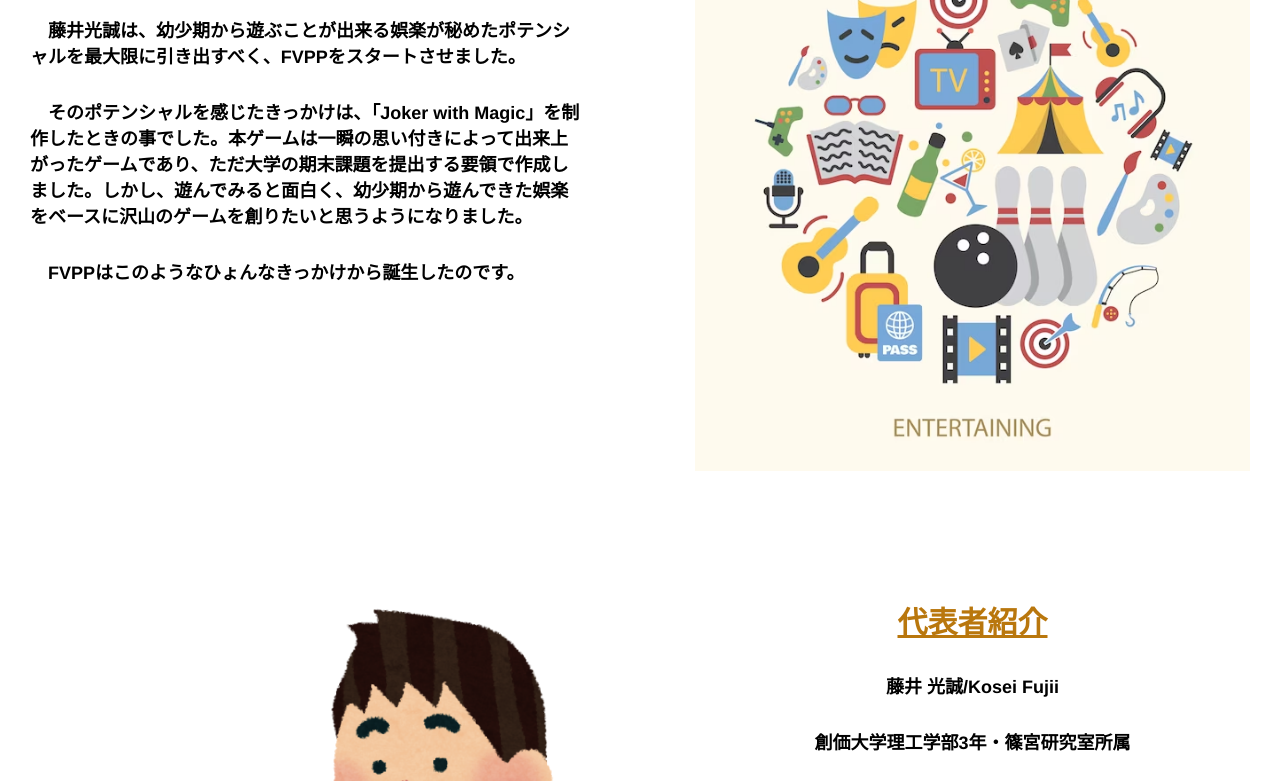
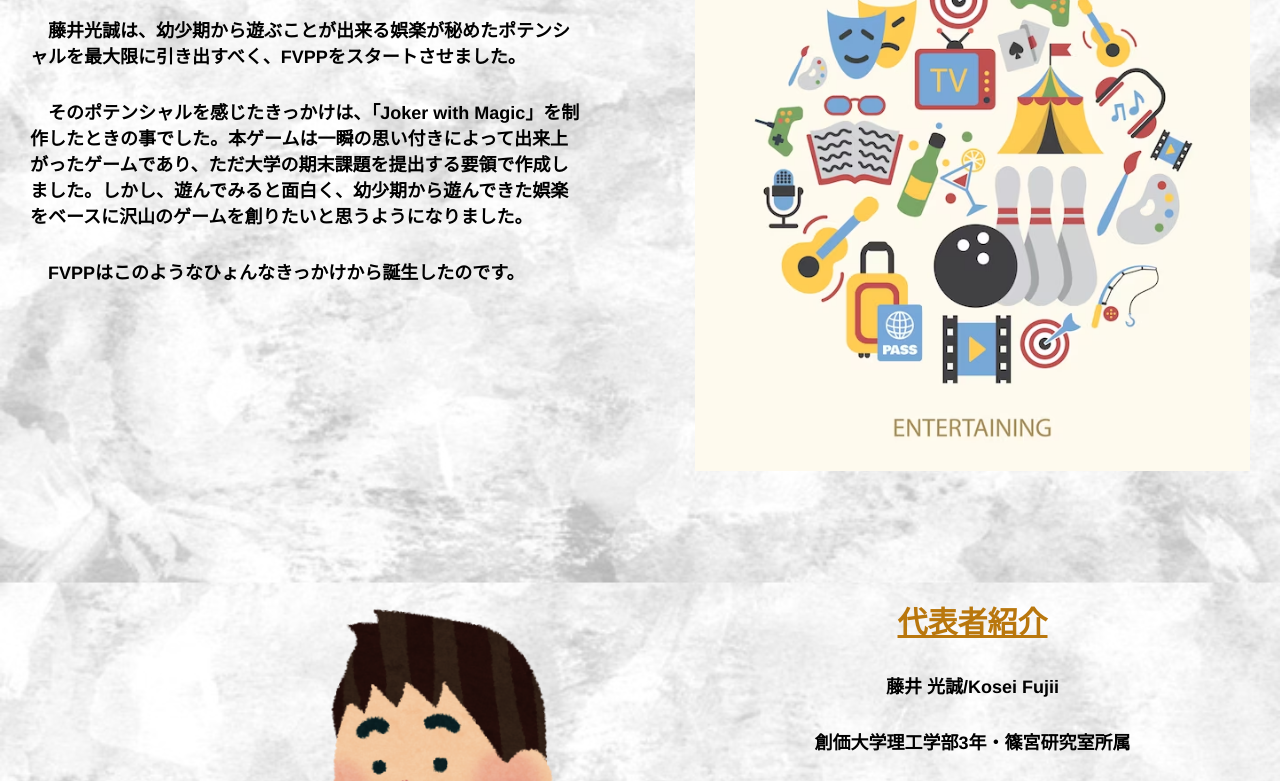
Before and after one commit to KoseiFujii2258224/KoseiFujii2258224.github.io, a plain HTML site: page About.html in a window 1280 px wide. Shown: the part 272-1053 px from the top of the page. Drawn offline with Linux system fonts and the light colour scheme.

Commit message:
style_about.css

```diff
--- a/css/style_about.css
+++ b/css/style_about.css
@@ -16,7 +16,7 @@ body{
     height: 100vh;
     background-size:cover;
     background-position:center;
-    background-image: url(/Fin_assignment/media/background.jpg);
+    background-image: url(/media/background.jpg);
     background-attachment: fixed;
 }
 
```
